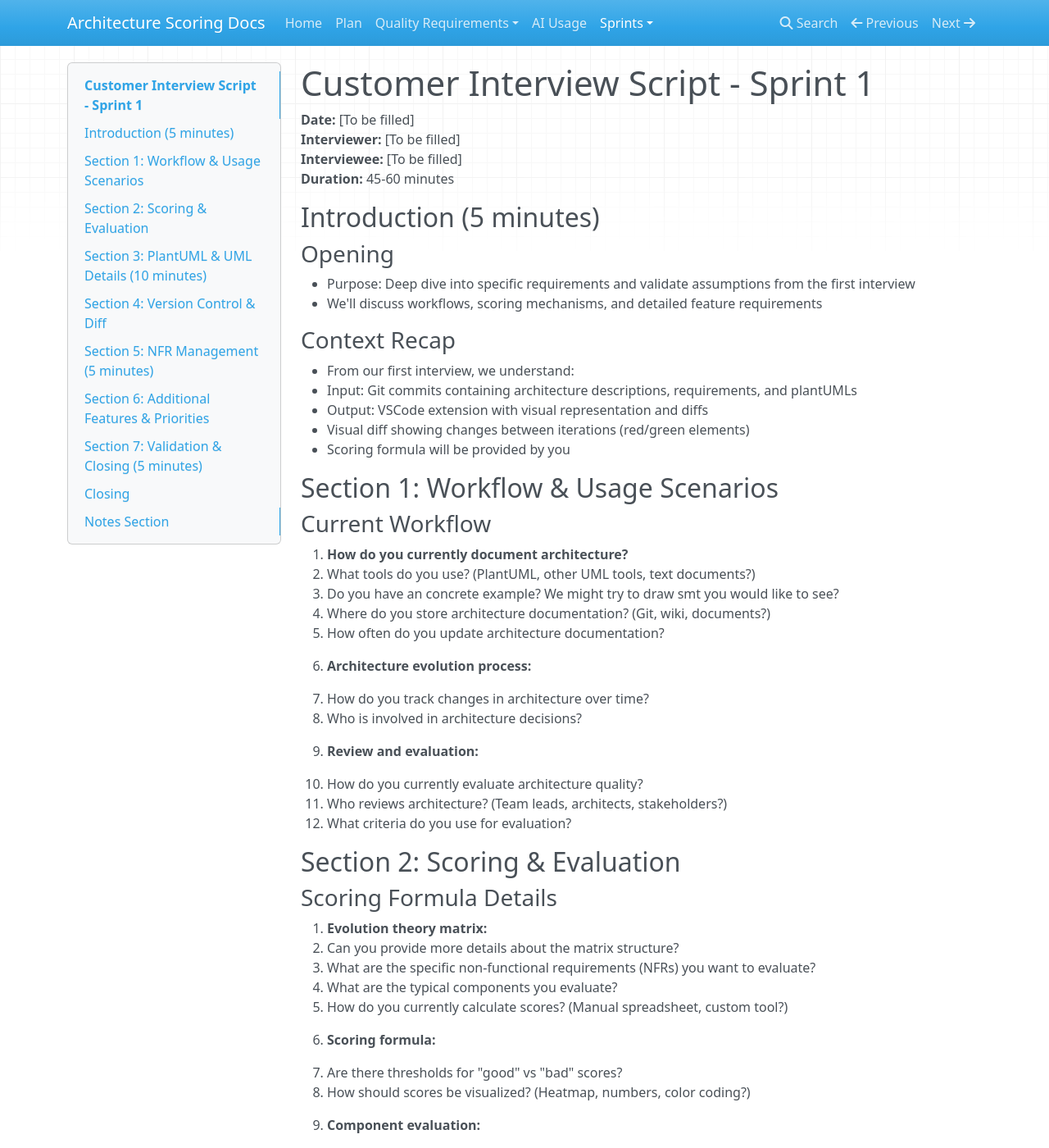
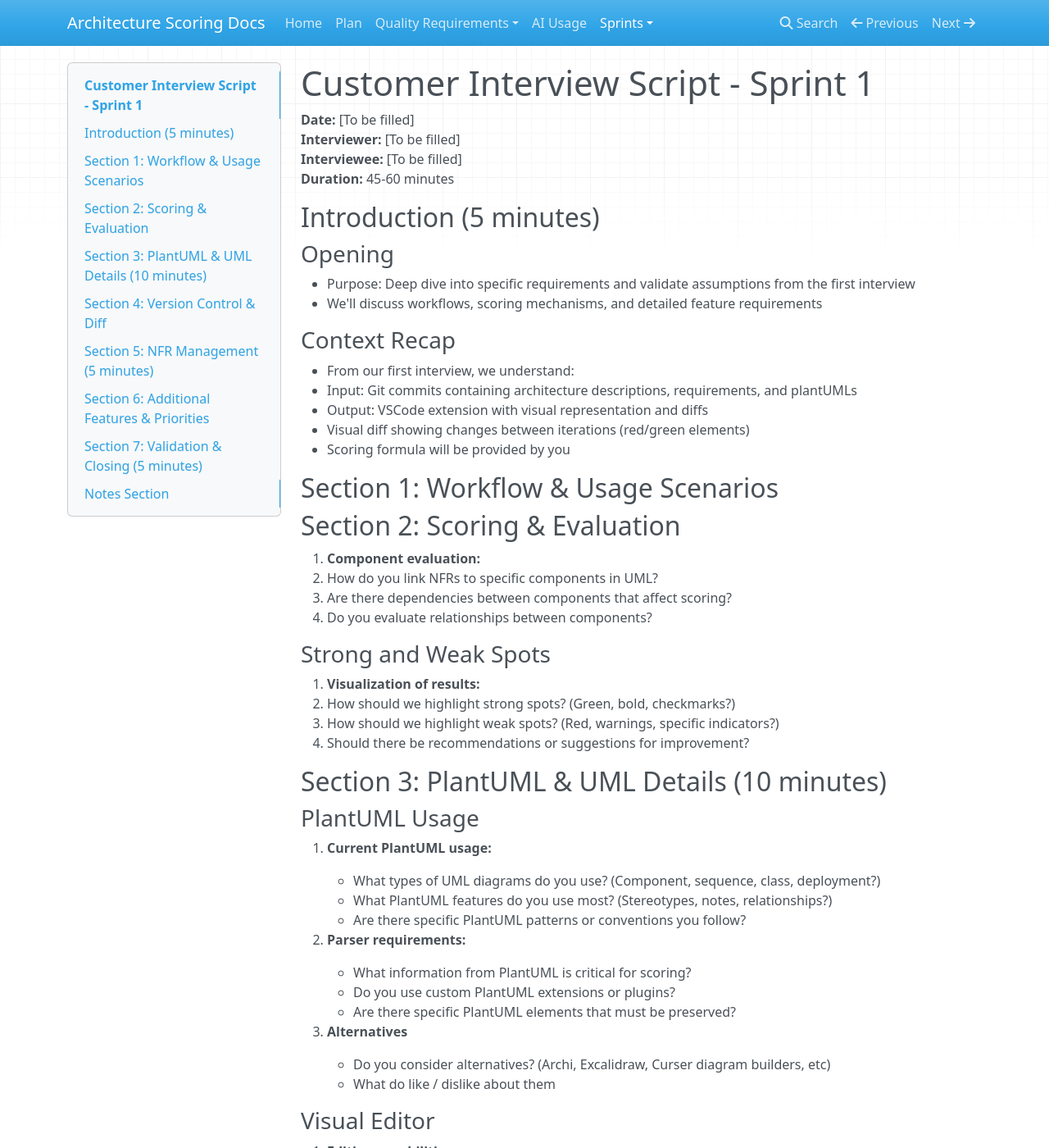
Before and after one commit to inno-itpd-nachos/add-toolling, an MkDocs documentation site: the page built from docs/sprints/sprint-1/script-interview.md, in a window 1280 px wide and 1400 px high. Shown: the whole window at 82% size. Built offline with MkDocs 1.6.1, drawn with Linux system fonts in a browser that asks for light colours; nearby versions of some CDN libraries; some of the changed text lies outside the part shown.

Commit message:
sprint-1: interview

```diff
--- a/docs/sprints/sprint-1/script-interview.md
+++ b/docs/sprints/sprint-1/script-interview.md
@@ -20,7 +20,7 @@
 
 ## Section 1: Workflow & Usage Scenarios
 
-### Current Workflow
+<!-- ### Current Workflow
 1. **How do you currently document architecture?**
    - What tools do you use? (PlantUML, other UML tools, text documents?)
    - Do you have an concrete example? We might try to draw smt you would like to see?
@@ -34,11 +34,11 @@
 3. **Review and evaluation:**
    - How do you currently evaluate architecture quality?
    - Who reviews architecture? (Team leads, architects, stakeholders?)
-   - What criteria do you use for evaluation?
+   - What criteria do you use for evaluation? -->
 
 ## Section 2: Scoring & Evaluation
 
-### Scoring Formula Details
+<!-- ### Scoring Formula Details
 6. **Evolution theory matrix:**
    - Can you provide more details about the matrix structure?
    - What are the specific non-functional requirements (NFRs) you want to evaluate?
@@ -47,7 +47,7 @@
 
 7. **Scoring formula:**
    - Are there thresholds for "good" vs "bad" scores?
-   - How should scores be visualized? (Heatmap, numbers, color coding?)
+   - How should scores be visualized? (Heatmap, numbers, color coding?) -->
 
 8. **Component evaluation:**
    - How do you link NFRs to specific components in UML?
@@ -157,16 +157,16 @@ interesting!
     - How would you measure success?
     - What would adoption look like in your team/organization?
 
-### Next Steps
+<!-- ### Next Steps
 24. **Follow-up:**
     - Can we reach out with clarifying questions?
     - Would you be available for a demo/prototype review?
-    - Any additional stakeholders we should talk to?
+    - Any additional stakeholders we should talk to? -->
 
-## Closing
+<!-- ## Closing
 - Thank you for your time and detailed feedback
 - We'll synthesize this information and share a summary
-- Next steps: [To be determined]
+- Next steps: [To be determined] -->
 
 ---
 
```
